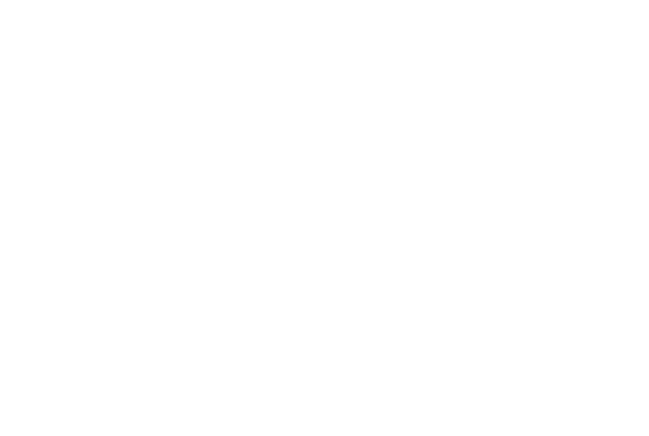
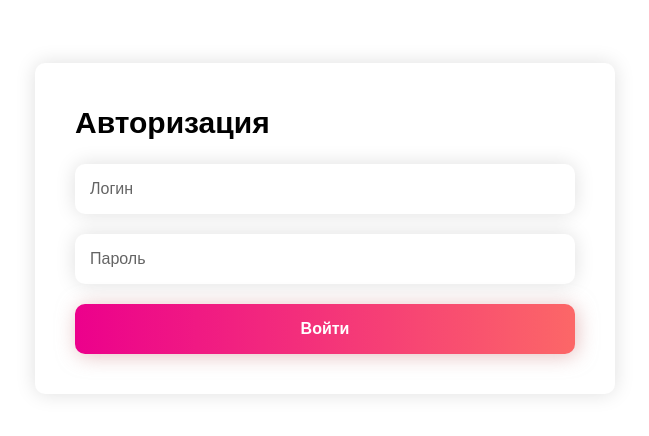
Before and after one commit to ryadik/react-ts-redux-auth-contacts, a React (Create React App) app: page / in a window 1280 px wide. Shown: the part 172-608 px from the top of the page, without its empty margins (315-964 px from the left). Built offline with nearby package versions, Linux system fonts and the light colour scheme.

Commit message:
changed App component in app/

```diff
--- a/src/app/index.tsx
+++ b/src/app/index.tsx
@@ -1,9 +1,23 @@
-import React from 'react';
+import * as React from 'react';
+
+import { useSelector } from 'react-redux';
+
+import { RootState } from '../store/rootReducer';
+
+import LoginForm from './components/LoginForm';
 
 import { Container } from './style';
 
-function Index() {
-  return <Container />;
+function App() {
+  const user = useSelector((state: RootState) => state.auth.user);
+
+  console.log('user: ', user);
+
+  return (
+    <Container>
+      <LoginForm />
+    </Container>
+  );
 }
 
-export default Index;
+export default App;
--- a/src/app/style.ts
+++ b/src/app/style.ts
@@ -2,6 +2,14 @@
 
 export const Container = styled.div`
   max-width: 1330px;
+  width: 100%;
+  min-height: 100vh;
+
+  font-family: 'Nunito', sans-serif;
+
   margin: 0 auto;
-  width: 100%;
+
+  display: flex;
+  justify-content: center;
+  align-items: center;
 `;
```
